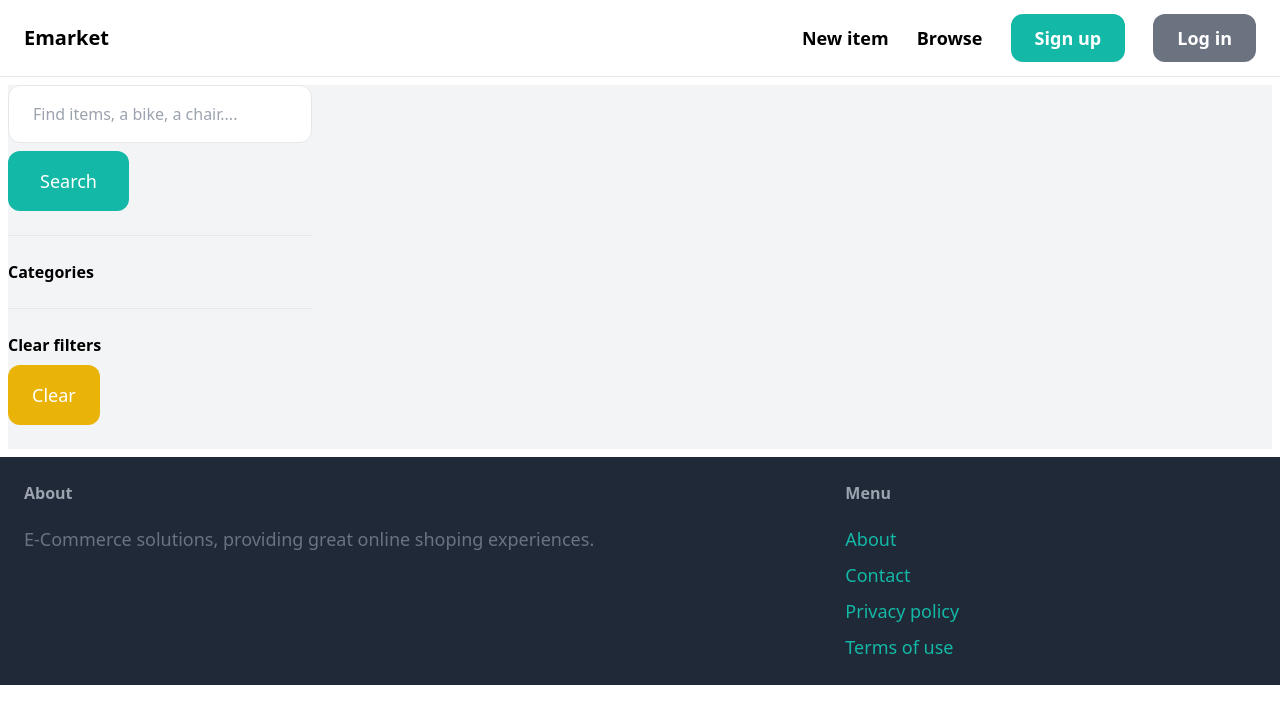
After one commit to Excellent58/emarket, a Django app: page /items/ in a window 1280 px wide. The commit adds this page. Shown: the top 724 px of the page. Run offline with Django 5.2, Linux system fonts and the light colour scheme; data that the repository does not hold is empty; some libraries are stand-ins or nearby versions.

Commit message:
added item and category search feature

```diff
--- a/item/urls.py
+++ b/item/urls.py
@@ -5,6 +5,7 @@ from . import views
 app_name = 'item'
 
 urlpatterns = [
+    path("", views.items, name="items"),
     path("new/", views.new, name="new"),
     path("<int:pk>/", views.detail, name="detail"),
     path("<int:pk>/edit/", views.edit, name="edit"),
--- a/item/views.py
+++ b/item/views.py
@@ -1,8 +1,33 @@
 from django.contrib.auth.decorators import login_required
 from django.shortcuts import render, get_object_or_404, redirect
+from django.db.models import Q
 
 from .forms import NewItemForm, EditItemForm
-from .models import Item
+from .models import Item, Category
+
+# for searching items
+def items(request):
+    query = request.GET.get('query', '')
+    category_id = request.GET.get("category", 0)
+    categories = Category.objects.all()
+    items = Item.objects.filter(is_sold=False)
+
+    if category_id:
+        items = items.filter(category_id=category_id)
+
+    if query:
+        items = items.filter(Q(name__icontains=query) | Q(description__icontains=query))
+
+    return render(
+        request,
+        "item/items.html",
+        {
+            "items": items,
+            "query": query,
+            "categories": categories,
+            "category_id": int(category_id),
+        },
+    )
 
 def detail(request, pk):
     item = get_object_or_404(Item, pk=pk)
--- a/static/src/output.css
+++ b/static/src/output.css
@@ -566,6 +566,10 @@ video {
   grid-column: span 3 / span 3;
 }
 
+.col-span-1 {
+  grid-column: span 1 / span 1;
+}
+
 .mx-auto {
   margin-left: auto;
   margin-right: auto;
@@ -620,10 +624,6 @@ video {
   display: inline-block;
 }
 
-.inline {
-  display: inline;
-}
-
 .flex {
   display: flex;
 }
@@ -644,12 +644,20 @@ video {
   width: 66.666667%;
 }
 
+.w-full {
+  width: 100%;
+}
+
 .grid-cols-3 {
   grid-template-columns: repeat(3, minmax(0, 1fr));
 }
 
 .grid-cols-5 {
   grid-template-columns: repeat(5, minmax(0, 1fr));
+}
+
+.grid-cols-4 {
+  grid-template-columns: repeat(4, minmax(0, 1fr));
 }
 
 .items-center {
@@ -666,6 +674,10 @@ video {
 
 .gap-6 {
   gap: 1.5rem;
+}
+
+.gap-4 {
+  gap: 1rem;
 }
 
 .space-x-6 > :not([hidden]) ~ :not([hidden]) {
@@ -690,6 +702,10 @@ video {
   border-radius: 0.75rem;
 }
 
+.rounded-2xl {
+  border-radius: 1rem;
+}
+
 .rounded {
   border-radius: 0.25rem;
 }
@@ -702,6 +718,10 @@ video {
 .rounded-t-xl {
   border-top-left-radius: 0.75rem;
   border-top-right-radius: 0.75rem;
+}
+
+.border {
+  border-width: 1px;
 }
 
 .border-b {
@@ -733,6 +753,11 @@ video {
   background-color: rgb(254 226 226 / var(--tw-bg-opacity));
 }
 
+.bg-red-500 {
+  --tw-bg-opacity: 1;
+  background-color: rgb(239 68 68 / var(--tw-bg-opacity));
+}
+
 .bg-teal-500 {
   --tw-bg-opacity: 1;
   background-color: rgb(20 184 166 / var(--tw-bg-opacity));
@@ -743,9 +768,14 @@ video {
   background-color: rgb(255 255 255 / var(--tw-bg-opacity));
 }
 
-.bg-red-500 {
+.bg-gray-200 {
   --tw-bg-opacity: 1;
-  background-color: rgb(239 68 68 / var(--tw-bg-opacity));
+  background-color: rgb(229 231 235 / var(--tw-bg-opacity));
+}
+
+.bg-yellow-500 {
+  --tw-bg-opacity: 1;
+  background-color: rgb(234 179 8 / var(--tw-bg-opacity));
 }
 
 .p-6 {
@@ -782,8 +812,22 @@ video {
   padding-bottom: 1.5rem;
 }
 
+.py-4 {
+  padding-top: 1rem;
+  padding-bottom: 1rem;
+}
+
+.px-2 {
+  padding-left: 0.5rem;
+  padding-right: 0.5rem;
+}
+
 .pr-10 {
   padding-right: 2.5rem;
+}
+
+.pb-6 {
+  padding-bottom: 1.5rem;
 }
 
 .text-center {
--- a/templates/base.html
+++ b/templates/base.html
@@ -18,7 +18,7 @@
 
         <div class="space-x-6">
            <a href="{% url 'item:new' %}" class="text-lg font-semibold hover:text-gray-500">New item</a>
-           <a href="#" class="text-lg font-semibold hover:text-gray-500">Browse</a>
+           <a href="{% url 'item:items' %}" class="text-lg font-semibold hover:text-gray-500">Browse</a>
 
            {% if request.user.is_authenticated %}
                 <a href="#" class="px-6 py-3 text-lg font-semibold bg-teal-500 text-white rounded-xl hover:bg-teal-700">Inbox</a>
--- /dev/null
+++ b/templates/item/items.html
@@ -0,0 +1,62 @@
+{% extends "base.html" %}
+
+{% block title %} Items {% endblock title %}
+
+{% block content %}
+    <div class="pb-6 grid grid-cols-4 gap-4 bg-gray-100">
+        <div class="col-span-1">
+            <form method="get" action="{% url 'item:items' %}">
+                <input
+                    name="query"
+                    class="w-full py-4 px-6 border rounded-xl"
+                    type="text"
+                    value="{{ query }}"
+                    placeholder="Find items, a bike, a chair...."
+                />
+
+                <button class="mt-2 py-4 px-8 text-lg bg-teal-500 text-white rounded-xl">
+                    Search
+                </button>
+            </form>
+
+            <hr class="my-6">
+
+            <p class="font-semibold">Categories</p>
+
+            <ul>
+                {% for category in categories %}
+                    <li class="py-2 px-2 rounded-xl {% if category.id == category_id %} bg-gray-200{% endif %}" >
+                        <a href="{% url 'item:items' %}?query={{ query }}&category={{ category.id }}">{{ category.name }}</a>
+                    </li>
+                {% endfor %}
+            </ul>
+
+            <hr class="my-6">
+
+            <p class="font-semibold">Clear filters</p>
+
+            <ul>
+                <li><a href="{% url 'item:items' %}" class="mt-2 py-4 px-6 inline-block bg-yellow-500 text-lg rounded-xl text-white">Clear</a></li>
+            </ul>
+        </div>
+
+        <div class="col-span-3">
+            <div class="grid grid-cols-3 gap-3">
+                {% for item in items %}
+                    <div>
+                        <a href="{% url 'item:detail' item.id %}">
+                            <div>
+                                <img src="{{ item.image.url }}" class="rounded-t-xl"/>
+                            </div>
+
+                            <div class="p-6 bg-white rounded-b-xl">
+                                <h2 class="text-2xl">{{ item.name }}</h2>
+                                <p class="text-gray-500">${{ item.price }}</p>
+                            </div>
+                        </a>
+                    </div>
+                {% endfor %}
+            </div>
+        </div>
+    </div>
+{% endblock %}
```
